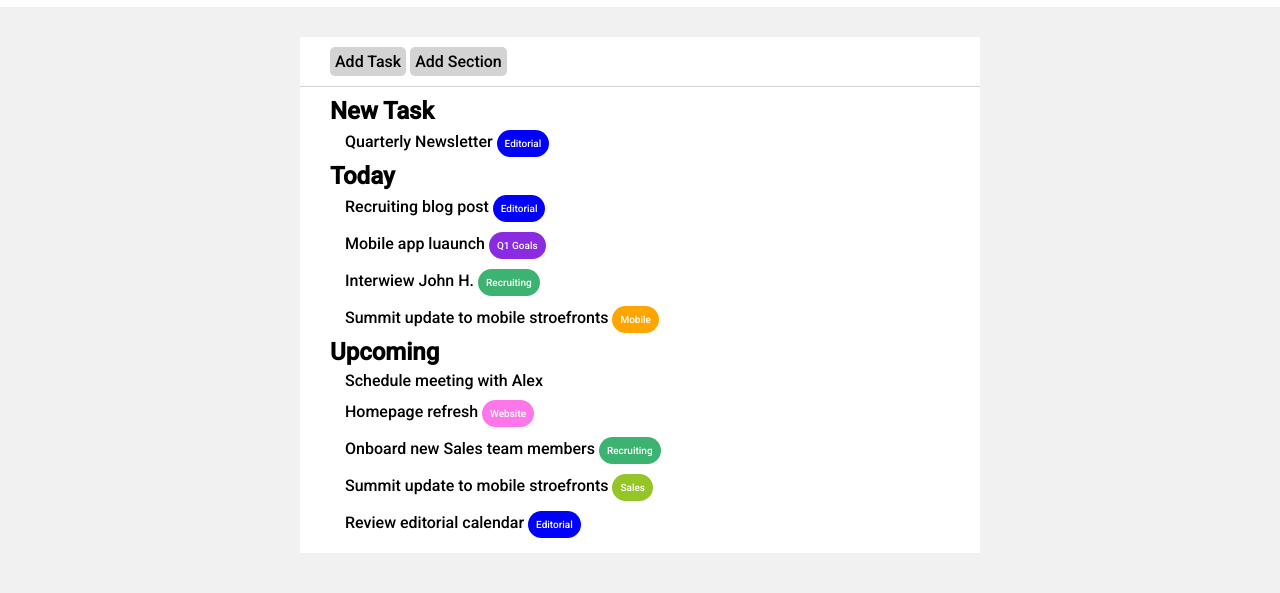
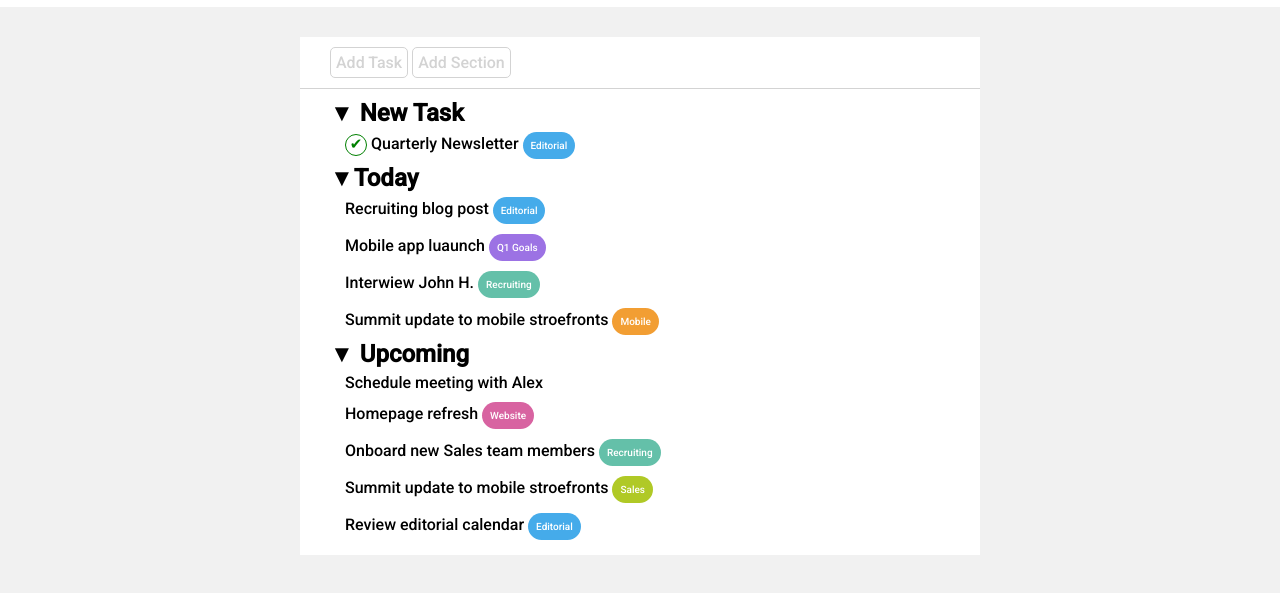
Before and after one commit to FaZ1994/html-css-toboolist, a plain HTML site: page index.html in a window 1280 px wide. Shown: the part 73-666 px from the top of the page. Drawn offline with Linux system fonts and the light colour scheme.

Commit message:
index e CSS: aggiunti check

```diff
--- a/CSS/stile.css
+++ b/CSS/stile.css
@@ -19,6 +19,7 @@ h1 {
   font-size: 40px;
 }
 
+
 main {
   height: 2000px;
   background-color: rgb(241, 241, 241);
@@ -37,17 +38,30 @@ nav {
   border-bottom: 1px solid lightgrey;
 }
 
-button,
-input[type="submit"],
-input[type="reset"] {
-  background: lightgray;
-  color: inherit;
-  border: none;
+button
+{
+  background: white;
+  color: lightgray;
+  border: 1px solid lightgray;
   font: inherit;
   cursor: pointer;
-  outline: inherit;
   border-radius: 5px;
   padding: 5px;
+}
+
+.task {
+    background: #45abea;
+}
+
+.done {
+    width: 20px;
+    height: 20px;
+    color: green;
+    border-radius: 50px;
+    border: 1px solid;
+    text-align: center;
+    font-size: 15px;
+    display: inline-block;
 }
 
 ul {
@@ -69,25 +83,25 @@ li {
 }
 
 .editorial {
-  background-color: blue;
+  background-color: #45abea;
 }
 
 .q1 {
-  background-color: blueviolet;
+  background-color: #9c72e4;
 }
 
 .recruiting {
-  background-color: mediumseagreen;
+  background-color: #64c0a9;
 }
 
 .mobile {
-  background-color: orange;
+  background-color: #f29e33;
 }
 
 .website {
-  background-color: rgb(253, 119, 235);
+  background-color: #d863a1;
 }
 
 .sales {
-  background-color: rgb(150, 197, 40);
+  background-color: #b0c926;
 }
--- a/index.html
+++ b/index.html
@@ -25,15 +25,15 @@
             <button type="button section">Add Section</button>
           </nav>
       <div class="box">
-        <h2>New Task</h2>
+        <h2>&#x25BC; New Task</h2>
         <ul>
-          <li>
+          <li> <div class="done">&#10004;</div>
             Quarterly Newsletter
             <div class="label editorial">Editorial</div>
           </li>
         </ul>
 
-        <h2>Today</h2>
+        <h2>&#x25BC;Today</h2>
         <ul>
           <li>
             Recruiting blog post
@@ -52,7 +52,7 @@
             <div class="label mobile">Mobile</div>
           </li>
         </ul>
-        <h2>Upcoming</h2>
+        <h2>&#x25BC; Upcoming</h2>
         <ul>
           <li>Schedule meeting with Alex</li>
           <li>
```
